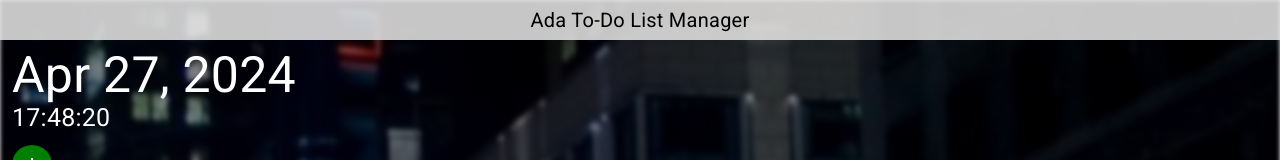
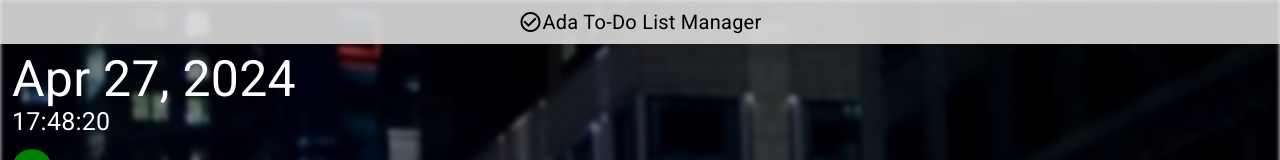
Before and after one commit to WesleyRSC/AdaTech-Project-Angular-pt1, an Angular app in the folder To-Do-List/: page / in a window 1280 px wide. Shown: the top 160 px of the page. Built offline with nearby package versions, Linux system fonts and the light colour scheme; no server answers.

Commit message:
style: add icon on header

```diff
--- a/To-Do-List/src/app/shared/header/header.component.html
+++ b/To-Do-List/src/app/shared/header/header.component.html
@@ -1,5 +1,7 @@
 <header>
-  <div class="header-title">Ada To-Do List Manager</div>
+  <div class="header-title">
+    <mat-icon>check_circle_outline</mat-icon> Ada To-Do List Manager
+  </div>
   <div class="container-fluid">
     <div class="timer">
       <span class="date">{{ rxTime | date }}</span>
--- a/To-Do-List/src/app/shared/header/header.component.scss
+++ b/To-Do-List/src/app/shared/header/header.component.scss
@@ -4,10 +4,13 @@
   color: black;
   font-size: 20px;
   text-align: center;
+  display: flex;
+  align-items: center;
+  justify-content: center;
 }
 
 .timer {
-    margin-top: 10px;
+  margin-top: 10px;
   display: flex;
   flex-direction: column;
 
```
